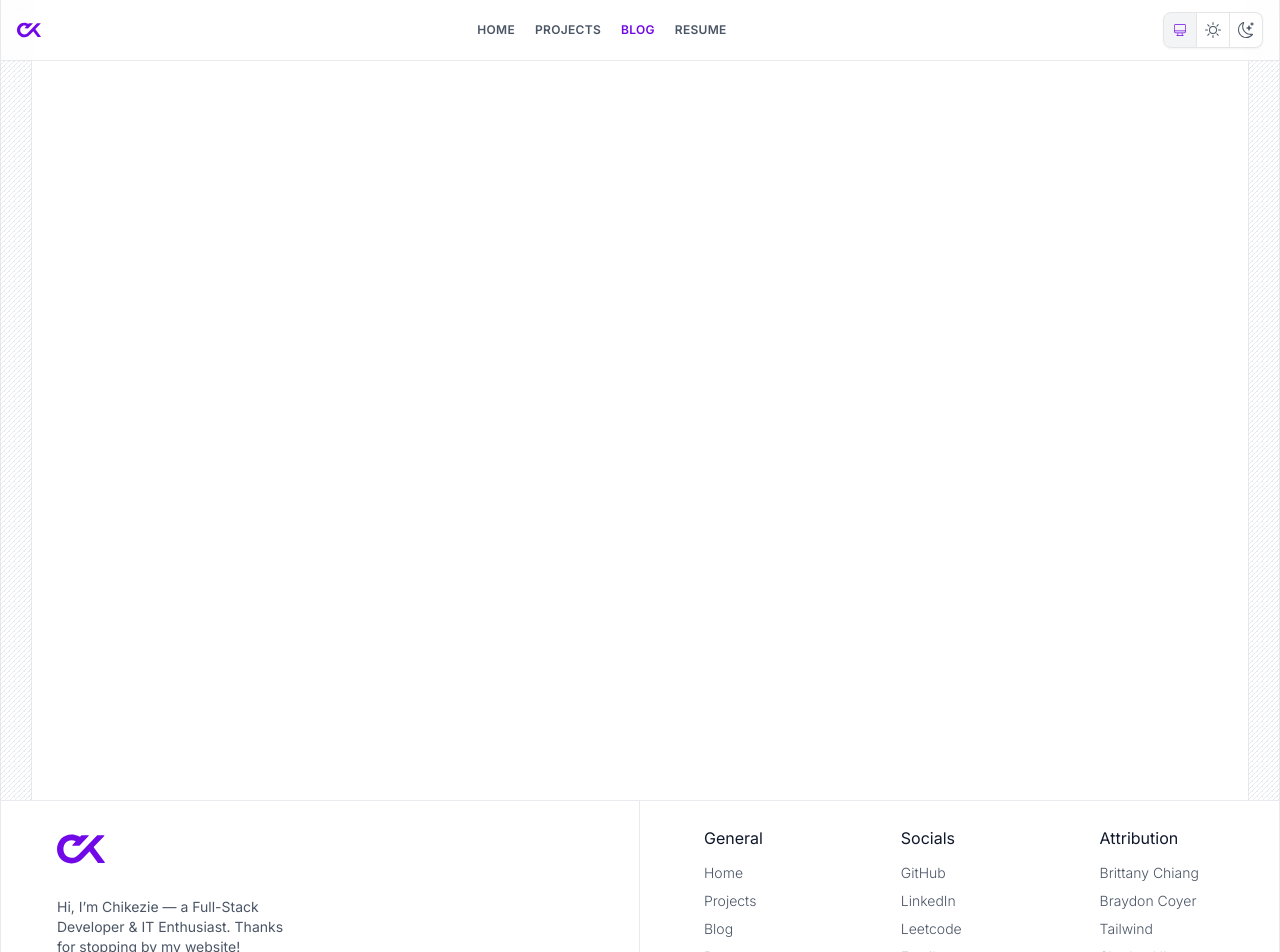
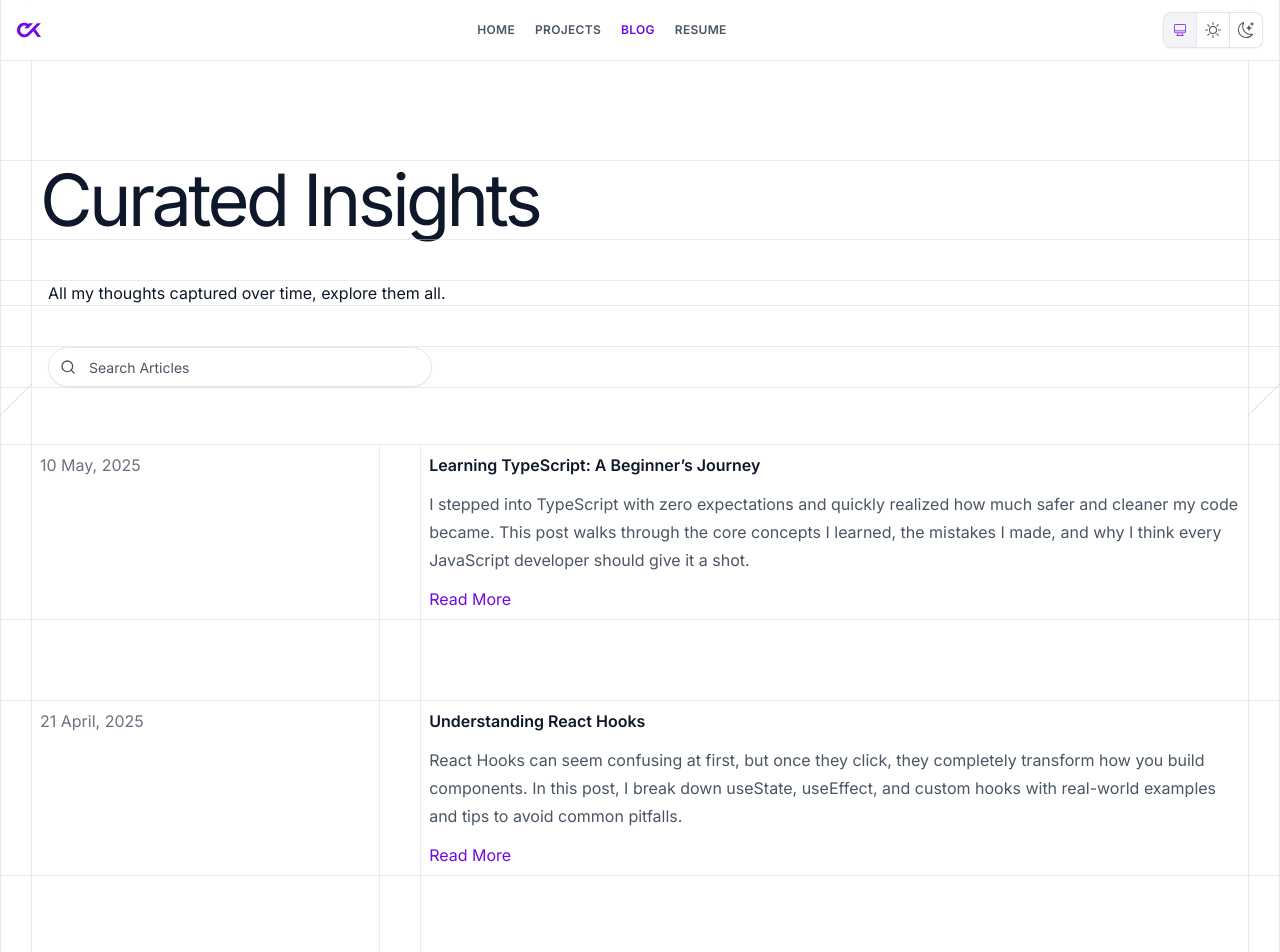
Before and after one commit to Chixide1/Folio, a Next.js app: page /blog in a window 1280 px wide. Shown: the top 952 px of the page. Built offline with nearby package versions, Linux system fonts and the light colour scheme.

Commit message:
Style - Added Blogs Page styling

```diff
--- a/src/app/blog/[slug]/layout.tsx
+++ /dev/null
@@ -1,5 +0,0 @@
-import { ContentLayout } from "@/components/layout/content-layout";
-
-export default function Layout({children}: {children: React.ReactNode}) {
-    return <ContentLayout>{children}</ContentLayout>
-}
--- a/src/app/blog/page.tsx
+++ b/src/app/blog/page.tsx
@@ -1,7 +1,64 @@
+import {SearchInput} from "@/components/shared/search-input";
+import {BlogRow, BlogRowProps, BlogRowSeparator} from "@/components/features/blog/blog-row";
+
 export default function BlogsPage() {
     return (
-        <div className="h-screen w-full">
-
+        <div className="min-h-screen w-full pt-24 pb-44">
+            <h1 className="line-before line-after py-1 mx-4 text-7xl tracking-tighter text-balance text-primary mt-16 ms-2">Curated Insights</h1>
+            <h2 className="text-primary line-before line-after mt-10 mx-4">All my thoughts captured over time, explore them all.</h2>
+            <SearchInput
+              className="max-w-sm mx-4 line-after line-before mt-10 drop-shadow-none"
+              inputProps={{
+                  className: "rounded-full my-px h-10",
+                  placeholder: "Search Articles"
+              }}
+            />
+          <section className="mt-14">
+            {mockPosts.map((post, index) => (
+              <div key={"BlogRow-" + index} className="">
+                <BlogRow {...post}  />
+                {index < mockPosts.length - 1 && <BlogRowSeparator />}
+              </div>
+            ))}
+          </section>
         </div>
     )
 }
+
+const mockPosts: BlogRowProps[] = [
+    {
+        date: "2025-05-10",
+        title: "Learning TypeScript: A Beginner’s Journey",
+        description:
+          "I stepped into TypeScript with zero expectations and quickly realized how much safer and cleaner my code became. This post walks through the core concepts I learned, the mistakes I made, and why I think every JavaScript developer should give it a shot.",
+        categories: ["TypeScript", "JavaScript", "Learning"],
+    },
+    {
+        date: "2025-04-21",
+        title: "Understanding React Hooks",
+        description:
+          "React Hooks can seem confusing at first, but once they click, they completely transform how you build components. In this post, I break down useState, useEffect, and custom hooks with real-world examples and tips to avoid common pitfalls.",
+        categories: ["React", "Frontend", "Hooks"],
+    },
+    {
+        date: "2025-03-30",
+        title: "My Favorite Developer Tools in 2025",
+        description:
+          "From slick IDE extensions to terminal productivity boosters, these are the tools that save me hours each week. Whether you're a beginner or seasoned dev, there’s probably something here you haven’t tried yet—check out my top picks!",
+        categories: ["Productivity", "Tools", "Development"],
+    },
+    {
+        date: "2025-02-14",
+        title: "Building My First UWP App with MVVM",
+        description:
+          "Creating a UWP app felt intimidating at first, but embracing the MVVM pattern made it manageable and even fun. This post covers how I structured the app, used dependency injection, and what I learned along the way.",
+        categories: ["UWP", "MVVM", "C#"],
+    },
+    {
+        date: "2025-01-08",
+        title: "Why I Started Blogging as a Developer",
+        description:
+          "I never saw myself as a blogger, but sharing my experiences has helped me grow and connect with others in tech. Here’s why I started this blog, what it’s meant for my career, and why I think every dev should consider writing.",
+        categories: ["Blogging", "Career", "Reflection"],
+    },
+];
--- a/src/app/globals.css
+++ b/src/app/globals.css
@@ -136,3 +136,11 @@
   text-orientation: upright;
   writing-mode: vertical-rl;
 }
+
+@utility line-before {
+  @apply relative before:-z-10 before:absolute before:top-0 before:h-px before:w-[200vw] before:bg-border before:-left-[100vw];
+}
+
+@utility line-after {
+  @apply after:absolute before:-z-10 after:bottom-0 after:h-px after:bg-border after:w-[200vw] after:-left-[100vw];
+}
--- a/src/app/layout.tsx
+++ b/src/app/layout.tsx
@@ -27,7 +27,7 @@ export default function RootLayout({
       <body className={`${inter.className} antialiased leading-relaxed`}>
         <Providers>
           <AppNavbar />
-          <main className="flex min-h-screen mx-auto justify-between">
+          <main className="flex min-h-screen mx-auto justify-between overflow-x-hidden">
             <Stripes/>
             {children}
             <Stripes/>
--- /dev/null
+++ b/src/components/features/blog/blog-row.tsx
@@ -0,0 +1,41 @@
+import {ComponentPropsWithoutRef} from "react";
+import {cn} from "@/lib/utils";
+import Link from "next/link";
+import {format} from "date-fns";
+
+export type BlogRowProps = ComponentPropsWithoutRef<"div"> & {
+  date: string;
+  title: string;
+  description: string;
+  categories: string[];
+}
+
+export function BlogRow({
+  className,
+  date,
+  title,
+  description,
+  ...props
+}: BlogRowProps) {
+  return (
+    <article className={cn("line-before line-after flex gap-x-10 w-full", className)} {...props}>
+      <div className="p-2 border-r w-5/12">
+        <span className="text-secondary">{format(new Date(date), "dd MMMM, yyyy")}</span>
+      </div>
+      <div className="flex flex-col gap-3 p-2 border-l w-full">
+        <h3 className="text-primary font-semibold">{title}</h3>
+        <p className="line-clamp-3 leading-7">{description}</p>
+        <Link href={"#"} className="text-accent">Read More</Link>
+      </div>
+    </article>
+  )
+}
+
+export function BlogRowSeparator() {
+  return (
+    <div className="w-full h-20 flex gap-x-10">
+      <div className="w-5/12 border-r p-2" />
+      <div className="w-full border-l p-2" />
+    </div>
+  )
+}
```
